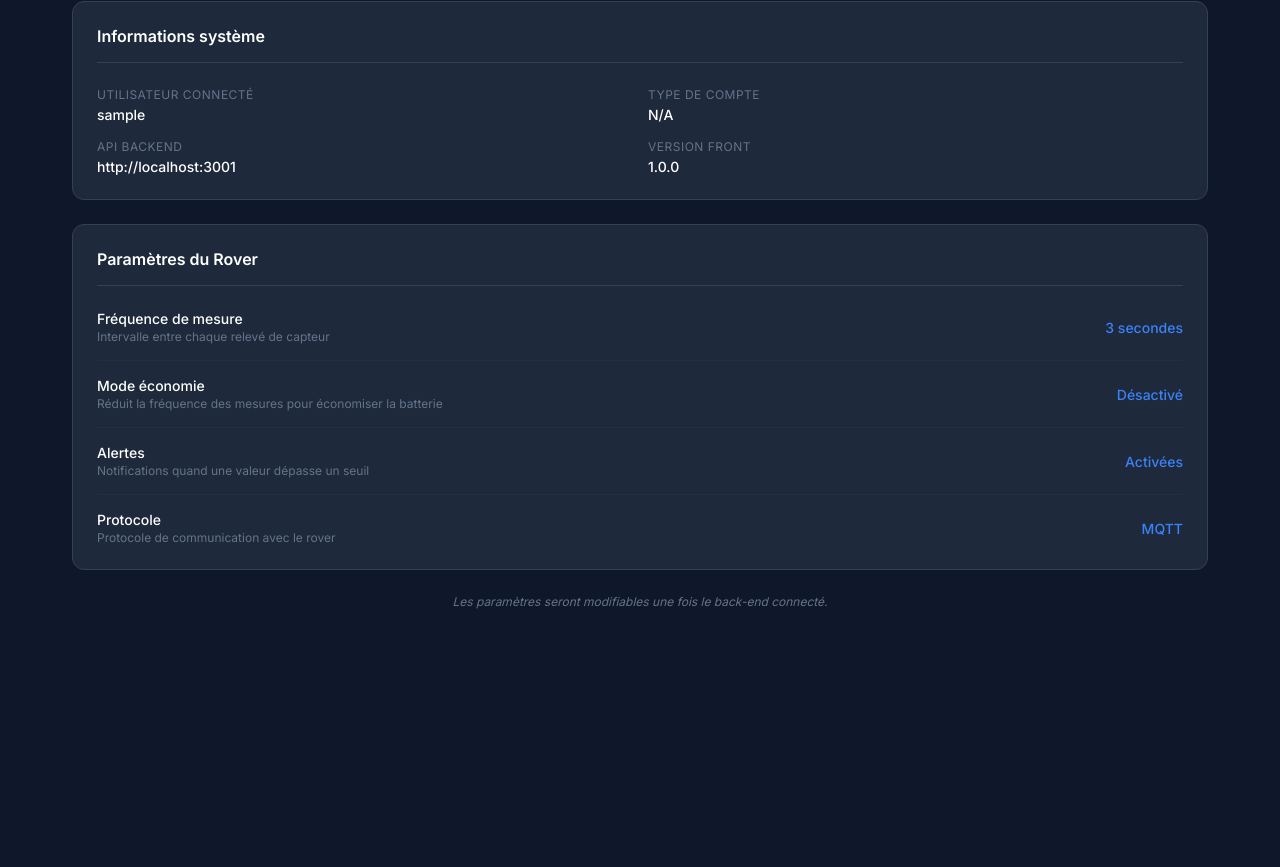
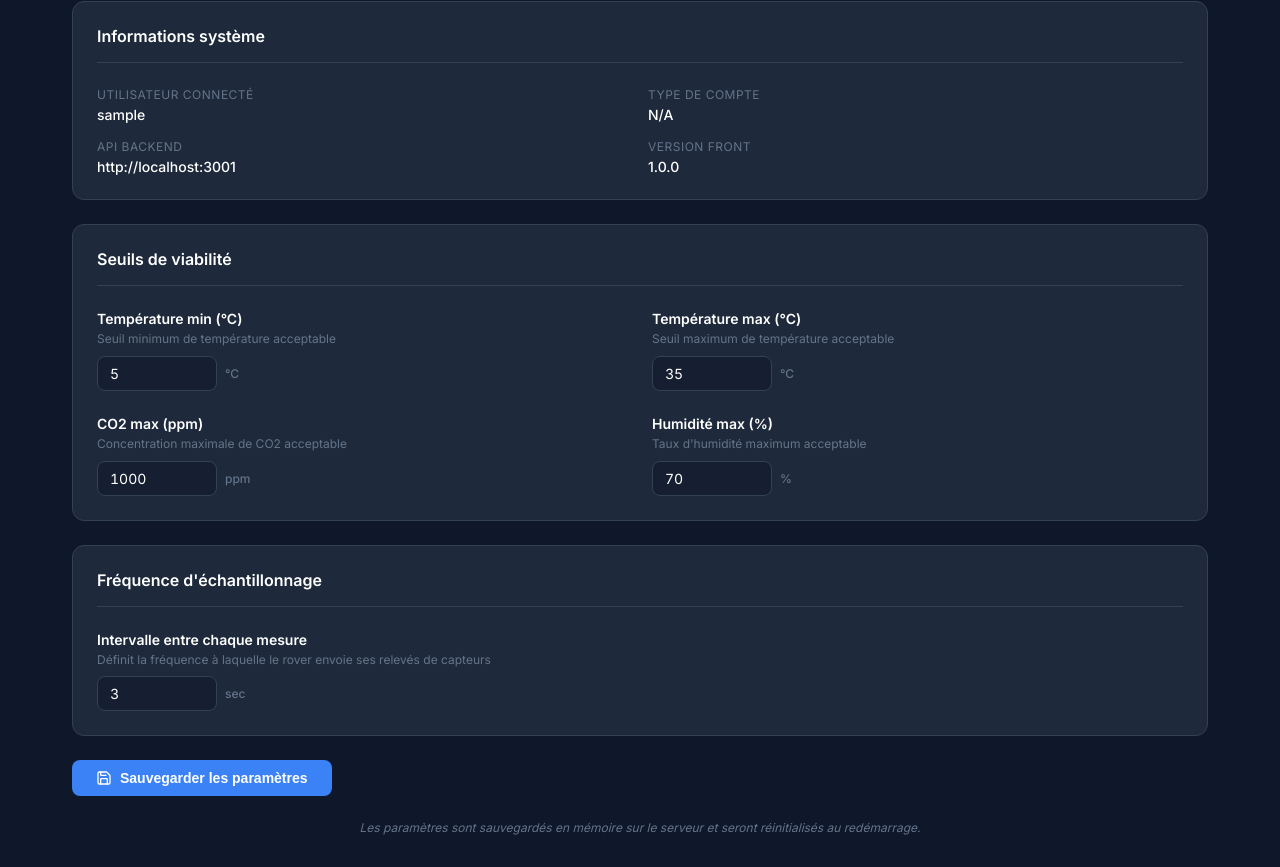
Before and after one commit to Dangreville-R/ProjetRoverMars, a React (Create React App) app in the folder Front/: page /dashboard/admin in a window 1280 px wide. Shown: the part 177-1044 px from the top of the page. Before the commit the page ends 818 px from the top, so only its background shows below. Built offline with nearby package versions, Linux system fonts and the light colour scheme; no server answers; sample sign-in values are in the browser's storage.

Commit message:
Page administration (Paramètre)

```diff
--- a/Front/src/pages/Dashboard/tabs/Admin.css
+++ b/Front/src/pages/Dashboard/tabs/Admin.css
@@ -24,10 +24,15 @@
     padding: var(--spacing-lg);
     margin-bottom: var(--spacing-lg);
     animation: adminFadeIn 0.4s ease forwards;
+    opacity: 0;
 }
 
 .admin__section:nth-child(3) {
     animation-delay: 0.1s;
+}
+
+.admin__section:nth-child(4) {
+    animation-delay: 0.2s;
 }
 
 @keyframes adminFadeIn {
@@ -35,7 +40,6 @@
         opacity: 0;
         transform: translateY(8px);
     }
-
     to {
         opacity: 1;
         transform: translateY(0);
@@ -77,52 +81,144 @@
     font-weight: 500;
 }
 
-/* liste des parametres */
-.admin__settings {
+/* ===============================
+   FORMULAIRE DES SEUILS
+   =============================== */
+
+.admin__form-grid {
+    display: grid;
+    grid-template-columns: repeat(2, 1fr);
+    gap: var(--spacing-lg);
+}
+
+.admin__form-group {
     display: flex;
     flex-direction: column;
+    gap: var(--spacing-xs);
 }
 
-.admin__setting-row {
+.admin__form-group--single {
+    max-width: 400px;
+}
+
+.admin__form-label {
+    font-size: var(--font-size-sm);
+    color: var(--text-primary);
+    font-weight: 600;
+}
+
+.admin__form-desc {
+    font-size: var(--font-size-xs);
+    color: var(--text-muted);
+    margin: 0;
+    line-height: 1.4;
+}
+
+.admin__input-wrapper {
     display: flex;
     align-items: center;
-    justify-content: space-between;
-    padding: var(--spacing-md) 0;
-    border-bottom: 1px solid rgba(51, 65, 85, 0.3);
-    gap: var(--spacing-md);
+    gap: var(--spacing-sm);
+    margin-top: var(--spacing-xs);
 }
 
-.admin__setting-row:last-child {
-    border-bottom: none;
-    padding-bottom: 0;
+.admin__input {
+    padding: 8px 12px;
+    background: rgba(15, 23, 42, 0.5);
+    border: 1px solid var(--border-color);
+    border-radius: var(--radius-md);
+    color: var(--text-primary);
+    font-size: var(--font-size-sm);
+    font-family: var(--font-family);
+    outline: none;
+    width: 120px;
+    transition: all var(--transition-fast);
+    font-variant-numeric: tabular-nums;
 }
 
-.admin__setting-row:first-child {
-    padding-top: 0;
+.admin__input:focus {
+    border-color: var(--color-primary);
+    box-shadow: 0 0 0 2px rgba(59, 130, 246, 0.2);
 }
 
-.admin__setting-info {
-    display: flex;
-    flex-direction: column;
-    gap: 2px;
+.admin__input:hover {
+    border-color: rgba(148, 163, 184, 0.5);
 }
 
-.admin__setting-label {
-    font-size: var(--font-size-sm);
-    color: var(--text-primary);
+.admin__input-unit {
+    font-size: var(--font-size-xs);
+    color: var(--text-muted);
     font-weight: 500;
+    min-width: 30px;
 }
 
-.admin__setting-desc {
-    font-size: var(--font-size-xs);
-    color: var(--text-muted);
+/* ===============================
+   BOUTON SAUVEGARDER
+   =============================== */
+
+.admin__actions {
+    display: flex;
+    align-items: center;
+    gap: var(--spacing-md);
+    margin-bottom: var(--spacing-lg);
+    flex-wrap: wrap;
 }
 
-.admin__setting-value {
+.admin__save-btn {
+    display: flex;
+    align-items: center;
+    gap: var(--spacing-sm);
+    padding: 10px 24px;
+    background: var(--color-primary);
+    color: white;
+    border: none;
+    border-radius: var(--radius-md);
+    font-weight: 600;
     font-size: var(--font-size-sm);
-    color: var(--color-primary);
+    cursor: pointer;
+    transition: all var(--transition-fast);
+}
+
+.admin__save-btn:hover {
+    background: #2563eb;
+    transform: translateY(-1px);
+    box-shadow: 0 4px 12px rgba(37, 99, 235, 0.3);
+}
+
+.admin__save-btn:active {
+    transform: translateY(0);
+}
+
+.admin__save-btn.saving {
+    opacity: 0.7;
+    cursor: not-allowed;
+}
+
+.admin__status {
+    display: flex;
+    align-items: center;
+    gap: var(--spacing-sm);
+    padding: 8px 16px;
+    border-radius: var(--radius-md);
+    font-size: var(--font-size-sm);
     font-weight: 500;
-    white-space: nowrap;
+    animation: statusSlideIn 0.3s ease forwards;
+}
+
+@keyframes statusSlideIn {
+    from { opacity: 0; transform: translateX(-10px); }
+    to { opacity: 1; transform: translateX(0); }
+}
+
+.admin__status--success {
+    background: rgba(34, 197, 94, 0.15);
+    color: #4ade80;
+    border: 1px solid rgba(34, 197, 94, 0.3);
+}
+
+.admin__status--error {
+    background: rgba(239, 68, 68, 0.15);
+    color: #f87171;
+    border: 1px solid rgba(239, 68, 68, 0.3);
 }
 
 /* note en bas */
@@ -139,12 +235,16 @@
         grid-template-columns: 1fr;
     }
 
-    .admin__setting-row {
-        flex-direction: column;
-        align-items: flex-start;
+    .admin__form-grid {
+        grid-template-columns: 1fr;
     }
 
-    .admin__setting-value {
-        align-self: flex-end;
+    .admin__actions {
+        flex-direction: column;
+        align-items: stretch;
+    }
+
+    .admin__save-btn {
+        justify-content: center;
     }
 }
--- a/Front/src/pages/Dashboard/tabs/Admin.js
+++ b/Front/src/pages/Dashboard/tabs/Admin.js
@@ -1,12 +1,70 @@
-import React from 'react';
+import React, { useState, useEffect } from 'react';
 import { useAuth } from '../../../hooks/useAuth';
+import { Save, CheckCircle, AlertCircle } from 'lucide-react';
 import './Admin.css';
 
 // Page Admin
 const Admin = () => {
     const { user } = useAuth();
 
-    // Infos système
+    // States pour les seuils et la fréquence
+    const [config, setConfig] = useState({
+        T_min: 5,
+        T_max: 35,
+        CO2_max: 1000,
+        H_max: 70,
+        frequence: 3
+    });
+    const [saveStatus, setSaveStatus] = useState(null); // 'success', 'error', null
+    const [isSaving, setIsSaving] = useState(false);
+
+    // Récupérer la config actuelle au chargement
+    useEffect(() => {
+        const fetchConfig = async () => {
+            try {
+                const response = await fetch('/api/admin/config');
+                if (response.ok) {
+                    const data = await response.json();
+                    setConfig(data);
+                }
+            } catch (error) {
+                console.error("Erreur de récupération de la config:", error);
+            }
+        };
+        fetchConfig();
+    }, []);
+
+    // Mise à jour d'un champ
+    const handleChange = (key, value) => {
+        setConfig(prev => ({ ...prev, [key]: value }));
+        setSaveStatus(null);
+    };
+
+    // Sauvegarde via l'API
+    const handleSave = async () => {
+        setIsSaving(true);
+        setSaveStatus(null);
+        try {
+            const response = await fetch('/api/admin/config', {
+                method: 'POST',
+                headers: { 'Content-Type': 'application/json' },
+                body: JSON.stringify(config)
+            });
+            if (response.ok) {
+                setSaveStatus('success');
+            } else {
+                setSaveStatus('error');
+            }
+        } catch (error) {
+            console.error("Erreur de sauvegarde:", error);
+            setSaveStatus('error');
+        }
+        setIsSaving(false);
+        // Masquer le message après 3 secondes
+        setTimeout(() => setSaveStatus(null), 3000);
+    };
+
+    // Infos système (lecture seule)
     const systemInfo = [
         { label: 'Utilisateur connecté', value: user?.prenom ? `${user.prenom} ${user.nom}` : user?.username || 'Inconnu' },
         { label: 'Type de compte', value: user?.typeCompte || 'N/A' },
@@ -14,19 +72,19 @@ const Admin = () => {
         { label: 'Version Front', value: '1.0.0' },
     ];
 
-    // Paramètres du rover
-    const roverSettings = [
-        { label: 'Fréquence de mesure', value: '3 secondes', description: 'Intervalle entre chaque relevé de capteur' },
-        { label: 'Mode économie', value: 'Désactivé', description: 'Réduit la fréquence des mesures pour économiser la batterie' },
-        { label: 'Alertes', value: 'Activées', description: 'Notifications quand une valeur dépasse un seuil' },
-        { label: 'Protocole', value: 'MQTT', description: 'Protocole de communication avec le rover' },
+    // Définition des champs de seuils
+    const seuilFields = [
+        { key: 'T_min', label: 'Température min (°C)', description: 'Seuil minimum de température acceptable', unit: '°C' },
+        { key: 'T_max', label: 'Température max (°C)', description: 'Seuil maximum de température acceptable', unit: '°C' },
+        { key: 'CO2_max', label: 'CO2 max (ppm)', description: 'Concentration maximale de CO2 acceptable', unit: 'ppm' },
+        { key: 'H_max', label: 'Humidité max (%)', description: 'Taux d\'humidité maximum acceptable', unit: '%' },
     ];
 
     return (
         <div className="admin">
             <div className="admin__header">
                 <h2>Administration</h2>
-                <p>Configuration du système et informations</p>
+                <p>Configuration du système et paramètres de viabilité</p>
             </div>
 
             {/* Infos système */}
@@ -42,25 +100,76 @@ const Admin = () => {
                 </div>
             </div>
 
-            {/* Paramètres rover */}
+            {/* Seuils de viabilité */}
             <div className="admin__section">
-                <h3 className="admin__section-title">Paramètres du Rover</h3>
-                <div className="admin__settings">
-                    {roverSettings.map((setting) => (
-                        <div key={setting.label} className="admin__setting-row">
-                            <div className="admin__setting-info">
-                                <span className="admin__setting-label">{setting.label}</span>
-                                <span className="admin__setting-desc">{setting.description}</span>
+                <h3 className="admin__section-title">Seuils de viabilité</h3>
+                <div className="admin__form-grid">
+                    {seuilFields.map((field) => (
+                        <div key={field.key} className="admin__form-group">
+                            <label className="admin__form-label">{field.label}</label>
+                            <p className="admin__form-desc">{field.description}</p>
+                            <div className="admin__input-wrapper">
+                                <input
+                                    type="number"
+                                    className="admin__input"
+                                    value={config[field.key]}
+                                    onChange={(e) => handleChange(field.key, Number(e.target.value))}
+                                />
+                                <span className="admin__input-unit">{field.unit}</span>
                             </div>
-                            <span className="admin__setting-value">{setting.value}</span>
                         </div>
                     ))}
                 </div>
             </div>
 
-            {/* Message */}
+            {/* Fréquence d'échantillonnage */}
+            <div className="admin__section">
+                <h3 className="admin__section-title">Fréquence d'échantillonnage</h3>
+                <div className="admin__form-group admin__form-group--single">
+                    <label className="admin__form-label">Intervalle entre chaque mesure</label>
+                    <p className="admin__form-desc">Définit la fréquence à laquelle le rover envoie ses relevés de capteurs</p>
+                    <div className="admin__input-wrapper">
+                        <input
+                            type="number"
+                            className="admin__input"
+                            value={config.frequence}
+                            onChange={(e) => handleChange('frequence', Number(e.target.value))}
+                            min="1"
+                            max="60"
+                        />
+                        <span className="admin__input-unit">sec</span>
+                    </div>
+                </div>
+            </div>
+
+            {/* Bouton sauvegarder + message statut */}
+            <div className="admin__actions">
+                <button
+                    className={`admin__save-btn ${isSaving ? 'saving' : ''}`}
+                    onClick={handleSave}
+                    disabled={isSaving}
+                >
+                    <Save size={16} />
+                    {isSaving ? 'Sauvegarde...' : 'Sauvegarder les paramètres'}
+                </button>
+
+                {saveStatus === 'success' && (
+                    <div className="admin__status admin__status--success">
+                        <CheckCircle size={16} />
+                        Configuration sauvegardée avec succès !
+                    </div>
+                )}
+                {saveStatus === 'error' && (
+                    <div className="admin__status admin__status--error">
+                        <AlertCircle size={16} />
+                        Erreur lors de la sauvegarde.
+                    </div>
+                )}
+            </div>
+
+            {/* Note */}
             <p className="admin__note">
-                Les paramètres seront modifiables une fois le back-end connecté.
+                Les paramètres sont sauvegardés en mémoire sur le serveur et seront réinitialisés au redémarrage.
             </p>
         </div>
     );
```
Also changed, not shown: 1 other file (tests, documents, lock files or other folders).
